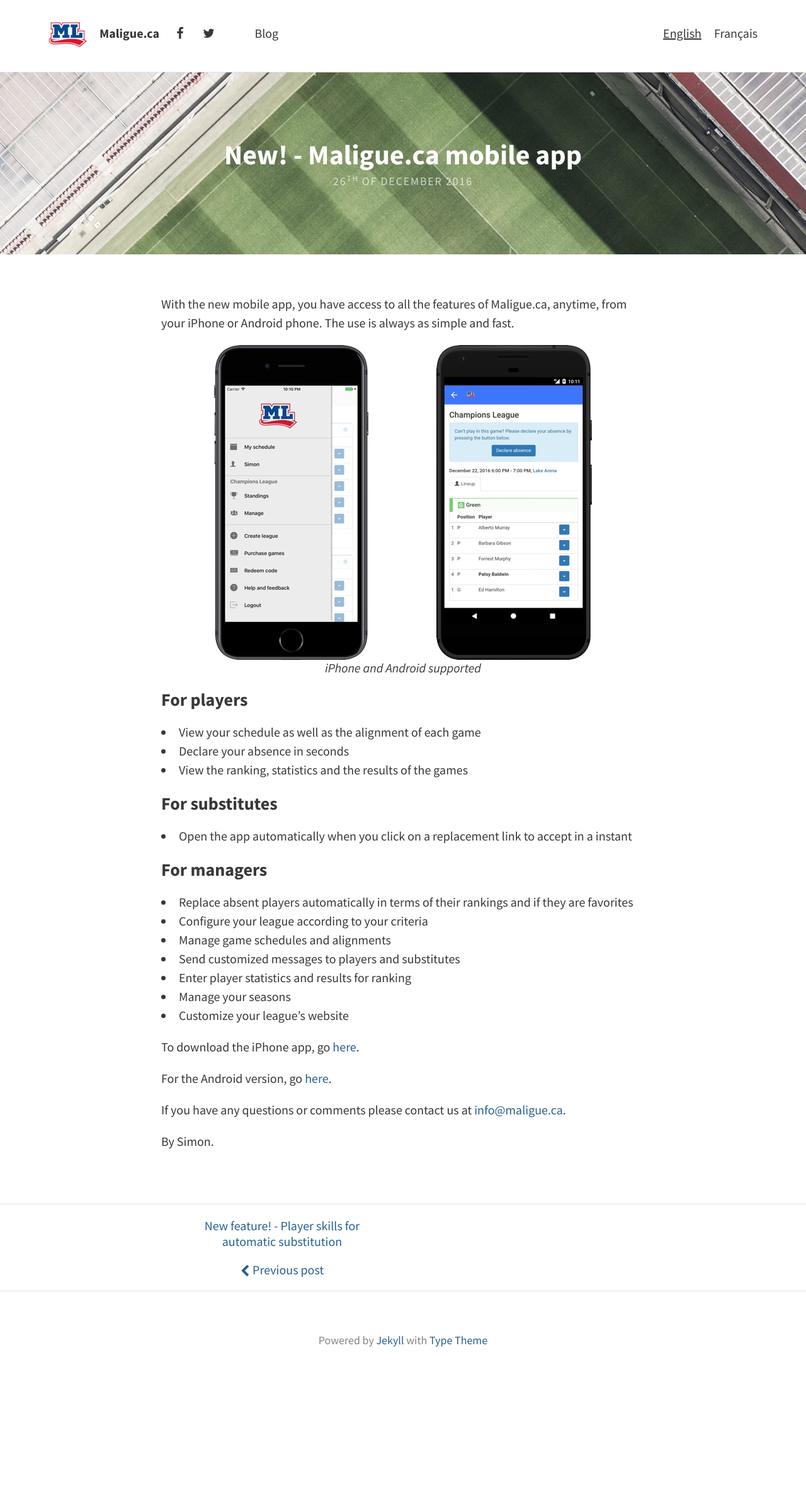
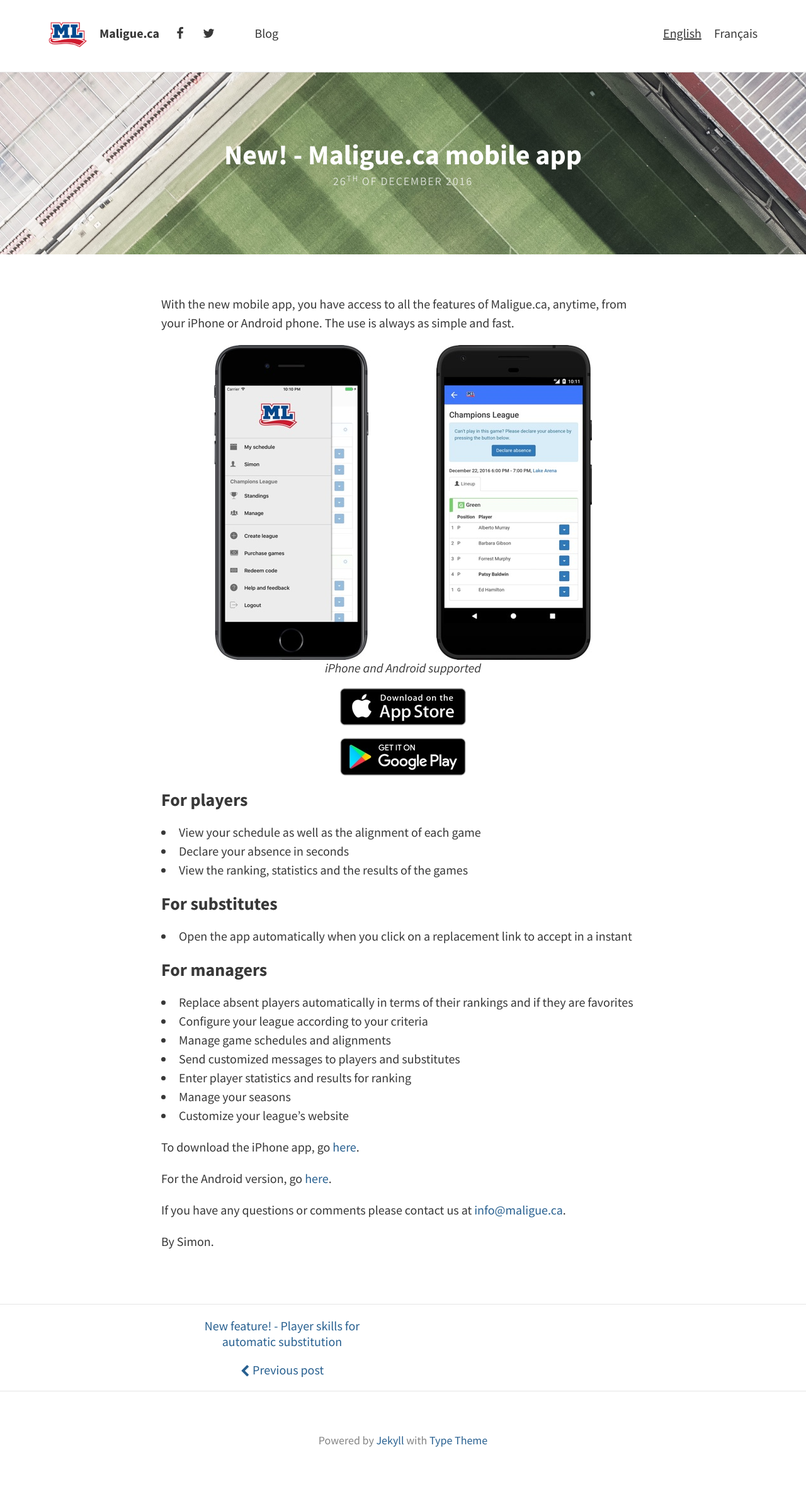
Before and after one commit to maligue/maligue.github.io, a Jekyll site: the page built from _posts/en/2016-12-26-mobile-app.md, in a window 1280 px wide. Shown: the whole page at 63% size. Built offline with Jekyll 4.4.1, drawn with Linux system fonts in a browser that asks for light colours; nearby versions of some CDN libraries; before the commit the page ends 2206 px from its top, so only the background shows below that.

Commit message:
added badges

```diff
--- a/_includes/image.html
+++ b/_includes/image.html
@@ -1,6 +1,13 @@
 <div class="image-container" >
-    <img src="{{ site.url }}/assets/img/{{ include.src }}" alt="{{ include.caption }}"/>
+    {% if include.url %}
+    <a href="{{ include.url }}">
+    {% endif %}
 
+        <img src="{{ site.url }}/assets/img/{{ include.src }}" alt="{{ include.caption }}"/>
+
+    {% if include.url %}
+    </a>
+    {% endif %}
     <div class="caption">
         <em>{{ include.caption }}</em>
     </div>
--- a/_posts/en/2016-12-26-mobile-app.md
+++ b/_posts/en/2016-12-26-mobile-app.md
@@ -6,6 +6,9 @@ localization: mobile-app
 With the new mobile app, you have access to all the features of Maligue.ca, anytime, from your iPhone or Android phone. The use is always as simple and fast.
 
 {% include image.html src="2016-12-26-phones-en.jpg" caption="iPhone and Android supported" %}
+
+{% include image.html src="2016-12-26-app-store-en.jpg" url="https://itunes.apple.com/ca/app/maligue.ca-gestion-ligue-sportive/id1186556911" %}
+{% include image.html src="2016-12-26-play-store-en.jpg" url="https://play.google.com/store/apps/details?id=ca.maligue" %}
 
 ### For players
 * View your schedule as well as the alignment of each game
```
Also changed, not shown: _posts/fr/2016-12-26-application-mobile.md (+3 -0 lines), assets/img/2016-12-26-app-store-en.jpg (added), assets/img/2016-12-26-app-store-fr.jpg (added), assets/img/2016-12-26-play-store-en.jpg (added), assets/img/2016-12-26-play-store-fr.jpg (added).
